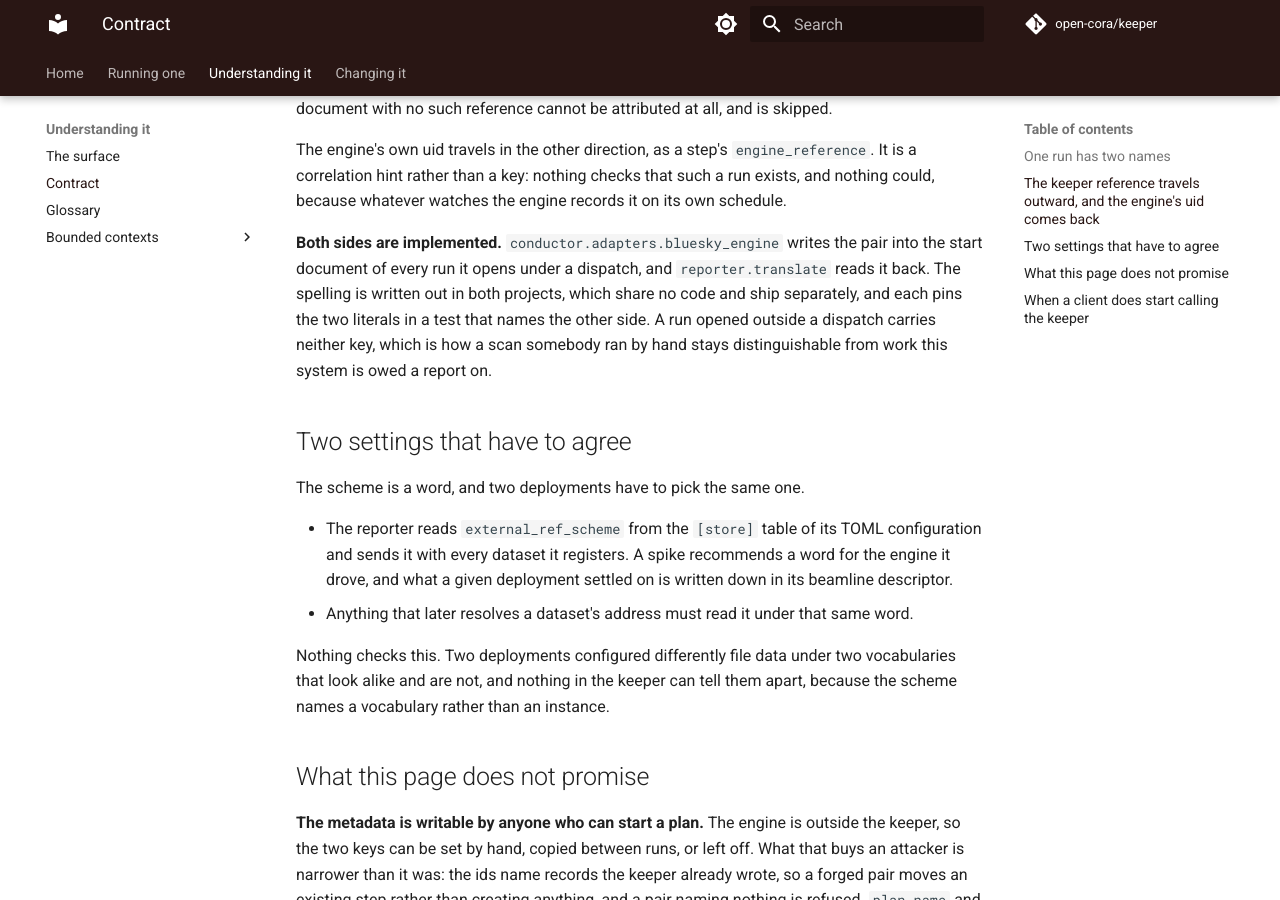
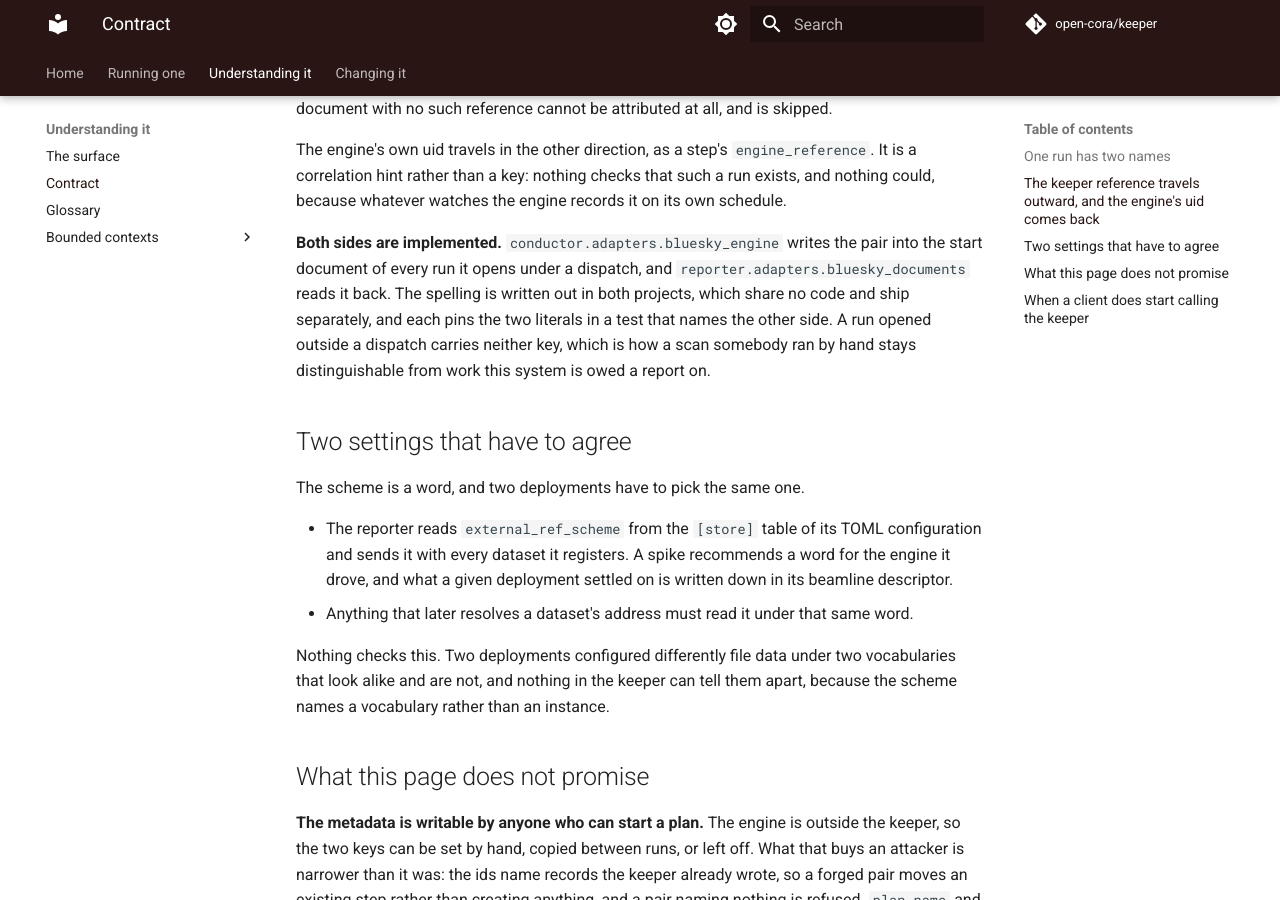
Before and after one commit to open-cora/keeper, an MkDocs documentation site: the page built from docs/reference/client-contract.md, in a window 1280 px wide and 900 px high, scrolled down 1351 px. Built offline with MkDocs 1.6.1 and Material for MkDocs 9.7.7, drawn with Linux system fonts in a browser that asks for light colours; some web fonts are replaced; comment, search, counter and statistics services are not loaded.

Commit message:
refactor(reporter): the seams say what is needed, not who answers
The reporter took a KeeperClient and a ReporterConfig and reached its two
outside systems through modules that sat beside the core. Its one
structural test checked the engine/keeper split, which is a real axis and
not this one, so nothing said an implementation may not be named above
the line. Four things followed from that.

Session consulted the configuration in three places to work out whether
the dataset leg was on, and could be built in a state it then had to
reject at runtime. Both callers of the refusal exceptions read an HTTP
status to decide what to do, so the wire's vocabulary was the core's
vocabulary. Relay caught two transport-named classes and OSError, which
meant an httpx failure escaped into a worker thread with no handler and
killed it silently. And pyzmq and msgpack were hard dependencies of
importing the package at all.

seams.py now declares four capabilities named for what this reporter
needs: Reporting, Filing, Locating, Delivering. Reporting and Filing both
reach the keeper today and are two Protocols anyway, because they are two
bounded contexts and a deployment serving both from one service is a fact
about the deployment. Every implementation moved under adapters/, one
module per outside system, and __main__ is the only module that names
one. Failures arrive as UnavailableError, RefusedError or DisagreedError,
and mapping a status onto one of those is the adapter's work.

The absence of a capability is now how the dataset leg switches off.
dataset_leg returns Filing and Locating together or neither, so the
half-configured pair is unconstructable rather than rejected.

test_the_core_names_no_seam.py replaces test_the_halves_stay_apart.py and
is named after its siblings in apps/conductor and apps/thinker, which
have carried this rule for longer. It keeps the vocabulary check the old
file had, because that caught a leak the import rules missed. Confirmed
red by importing an adapter into session.py.

Three stale citations of conductor.adapters.bluesky_acquisition are fixed
here rather than separately, because the rename moves the files that hold
them. The client-contract copies in apps/conductor and apps/keeper move
with the reporter's, since a test proves the three byte-identical.

Co-Authored-By: Claude Opus 5 (1M context) <noreply@anthropic.com>

```diff
--- a/docs/reference/client-contract.md
+++ b/docs/reference/client-contract.md
@@ -33,7 +33,7 @@ That means a keeper identifier sits in somebody else's records, which is the one
 
 The engine's own uid travels in the other direction, as a step's `engine_reference`. It is a correlation hint rather than a key: nothing checks that such a run exists, and nothing could, because whatever watches the engine records it on its own schedule.
 
-**Both sides are implemented.** `conductor.adapters.bluesky_engine` writes the pair into the start document of every run it opens under a dispatch, and `reporter.translate` reads it back. The spelling is written out in both projects, which share no code and ship separately, and each pins the two literals in a test that names the other side. A run opened outside a dispatch carries neither key, which is how a scan somebody ran by hand stays distinguishable from work this system is owed a report on.
+**Both sides are implemented.** `conductor.adapters.bluesky_engine` writes the pair into the start document of every run it opens under a dispatch, and `reporter.adapters.bluesky_documents` reads it back. The spelling is written out in both projects, which share no code and ship separately, and each pins the two literals in a test that names the other side. A run opened outside a dispatch carries neither key, which is how a scan somebody ran by hand stays distinguishable from work this system is owed a report on.
 
 ## Two settings that have to agree
 
```
